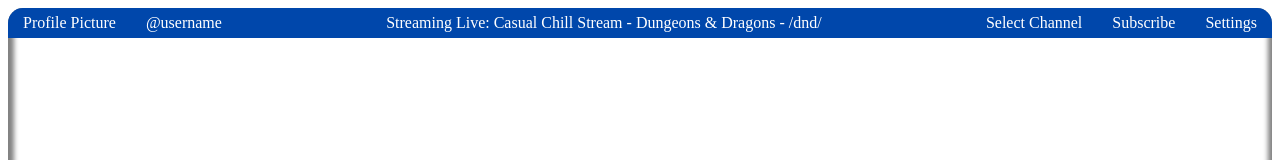
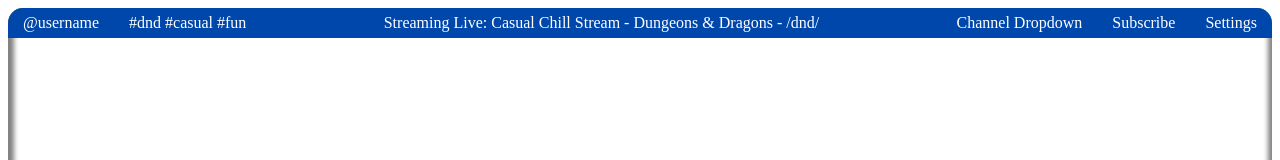
Before and after one commit to mds5793/Webdev, a plain HTML site: page fftv-testbed-latest/dist/index.html in a window 1280 px wide. Shown: the top 160 px of the page. Drawn offline with Linux system fonts and the light colour scheme.

Commit message:
edited navbar to include tags...

```diff
--- a/fftv-testbed-latest/dist/index.html
+++ b/fftv-testbed-latest/dist/index.html
@@ -12,10 +12,10 @@
   <div class="feed">
   <nav class="feed-navbar">
     <ul>
-      <li><a>Profile Picture</a></li>
-      <li class="left"><a>@username</a></li>
+      <li><a>@username</a></li>
+      <li class="left"><a>#dnd #casual #fun</a></li>
       <li><a>Streaming Live: Casual Chill Stream - Dungeons & Dragons - /dnd/</a></li>
-      <li class="right"><a>Select Channel</a></li>
+      <li class="right"><a>Channel Dropdown</a></li>
       <li><a>Subscribe</a></li>
       <li><a>Settings</a></li>
     </ul>
```
Also changed, not shown: fftv-testbed-latest/src/index.html (+3 -3 lines).
